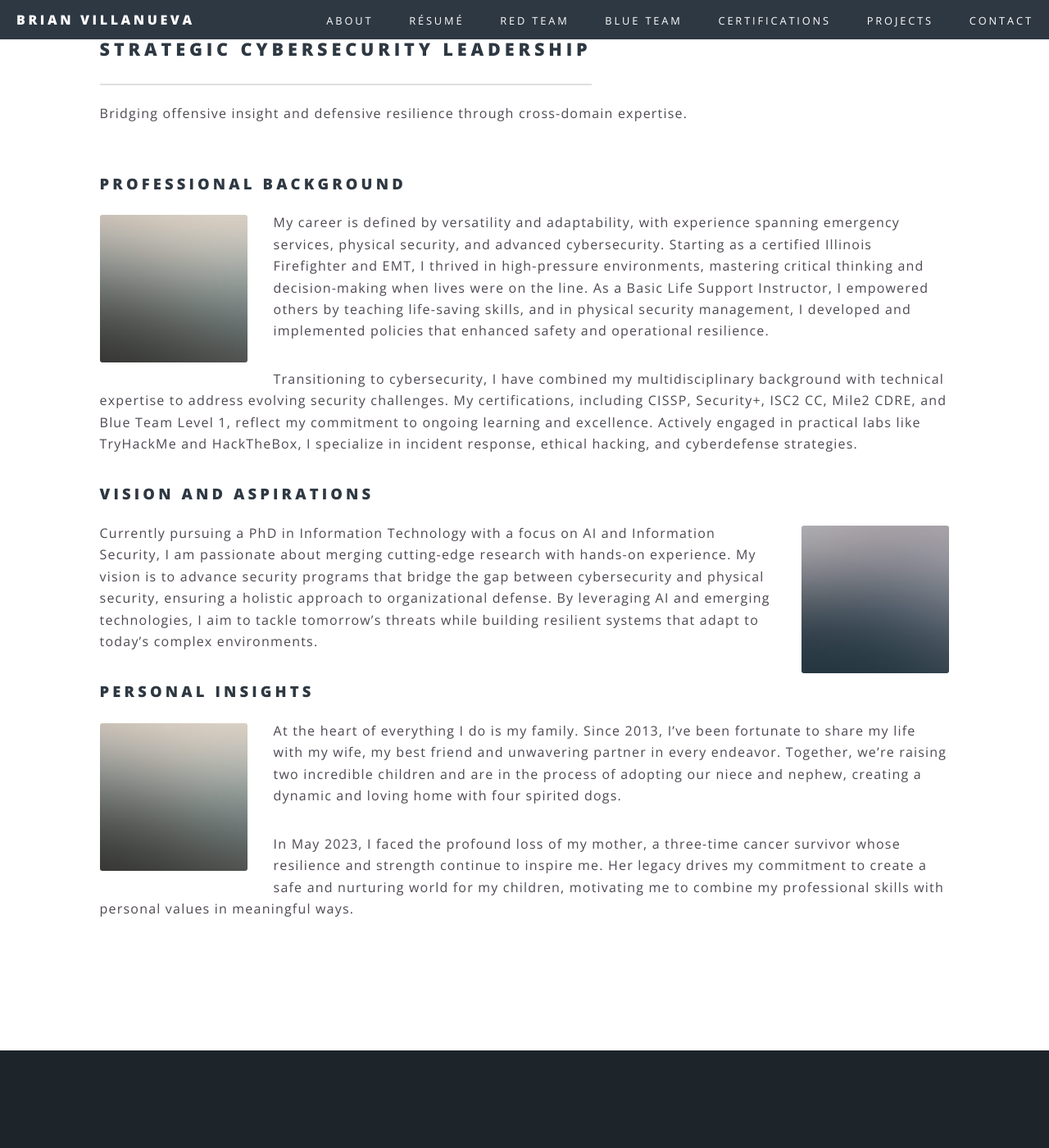
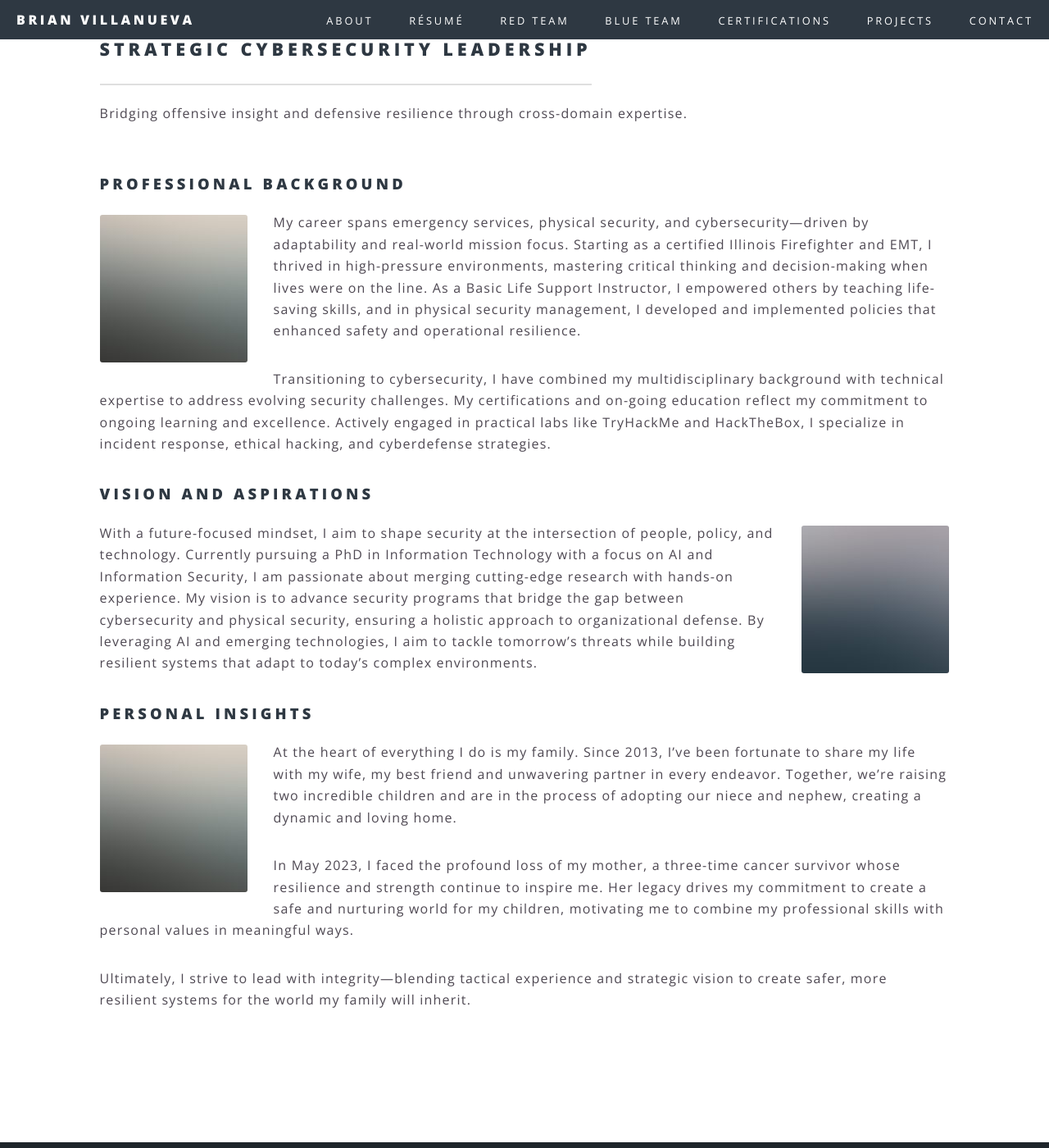
Before and after one commit to bvill1/villansecurity.github.io, a Jekyll site: the page built from about.html, in a window 1280 px wide and 1400 px high, scrolled down 544 px. Shown: the whole window at 82% size. Built offline with Jekyll 4.4.1, drawn with Linux system fonts in a browser that asks for light colours.

Commit message:
Update about.html

```diff
--- a/about.html
+++ b/about.html
@@ -37,17 +37,18 @@ title: About
 
         <div class="content">
           <h3>Professional Background</h3>
-          <p><span class="image left"><img src="images/pic04.jpg" alt="Brian speaking at a cybersecurity conference" /></span>My career is defined by versatility and adaptability, with experience spanning emergency services, physical security, and advanced cybersecurity. Starting as a certified Illinois Firefighter and EMT, I thrived in high-pressure environments, mastering critical thinking and decision-making when lives were on the line. As a Basic Life Support Instructor, I empowered others by teaching life-saving skills, and in physical security management, I developed and implemented policies that enhanced safety and operational resilience.</p>
+          <p><span class="image left"><img src="images/pic04.jpg" alt="Brian speaking at a cybersecurity conference" /></span>My career spans emergency services, physical security, and cybersecurity—driven by adaptability and real-world mission focus. Starting as a certified Illinois Firefighter and EMT, I thrived in high-pressure environments, mastering critical thinking and decision-making when lives were on the line. As a Basic Life Support Instructor, I empowered others by teaching life-saving skills, and in physical security management, I developed and implemented policies that enhanced safety and operational resilience.</p>
 
-          <p>Transitioning to cybersecurity, I have combined my multidisciplinary background with technical expertise to address evolving security challenges. My certifications, including CISSP, Security+, ISC2 CC, Mile2 CDRE, and Blue Team Level 1, reflect my commitment to ongoing learning and excellence. Actively engaged in practical labs like TryHackMe and HackTheBox, I specialize in incident response, ethical hacking, and cyberdefense strategies.</p>
+          <p>Transitioning to cybersecurity, I have combined my multidisciplinary background with technical expertise to address evolving security challenges. My certifications and on-going education reflect my commitment to ongoing learning and excellence. Actively engaged in practical labs like TryHackMe and HackTheBox, I specialize in incident response, ethical hacking, and cyberdefense strategies.</p>
 
           <h3>Vision and Aspirations</h3>
-          <p><span class="image right"><img src="images/pic05.jpg" alt="Brian with colleagues at DEF CON" /></span>Currently pursuing a PhD in Information Technology with a focus on AI and Information Security, I am passionate about merging cutting-edge research with hands-on experience. My vision is to advance security programs that bridge the gap between cybersecurity and physical security, ensuring a holistic approach to organizational defense. By leveraging AI and emerging technologies, I aim to tackle tomorrow’s threats while building resilient systems that adapt to today’s complex environments.</p>
+          <p><span class="image right"><img src="images/pic05.jpg" alt="Brian with colleagues at DEF CON" /></span>With a future-focused mindset, I aim to shape security at the intersection of people, policy, and technology. Currently pursuing a PhD in Information Technology with a focus on AI and Information Security, I am passionate about merging cutting-edge research with hands-on experience. My vision is to advance security programs that bridge the gap between cybersecurity and physical security, ensuring a holistic approach to organizational defense. By leveraging AI and emerging technologies, I aim to tackle tomorrow’s threats while building resilient systems that adapt to today’s complex environments.</p>
 
           <h3>Personal Insights</h3>
-          <p><span class="image left"><img src="images/pic04.jpg" alt="Brian with family" /></span>At the heart of everything I do is my family. Since 2013, I’ve been fortunate to share my life with my wife, my best friend and unwavering partner in every endeavor. Together, we’re raising two incredible children and are in the process of adopting our niece and nephew, creating a dynamic and loving home with four spirited dogs.</p>
+          <p><span class="image left"><img src="images/pic04.jpg" alt="Brian with family" /></span>At the heart of everything I do is my family. Since 2013, I’ve been fortunate to share my life with my wife, my best friend and unwavering partner in every endeavor. Together, we’re raising two incredible children and are in the process of adopting our niece and nephew, creating a dynamic and loving home.</p>
 
           <p>In May 2023, I faced the profound loss of my mother, a three-time cancer survivor whose resilience and strength continue to inspire me. Her legacy drives my commitment to create a safe and nurturing world for my children, motivating me to combine my professional skills with personal values in meaningful ways.</p>
+          <p>Ultimately, I strive to lead with integrity—blending tactical experience and strategic vision to create safer, more resilient systems for the world my family will inherit.</p>
         </div>
       </div>
     </section>
```
